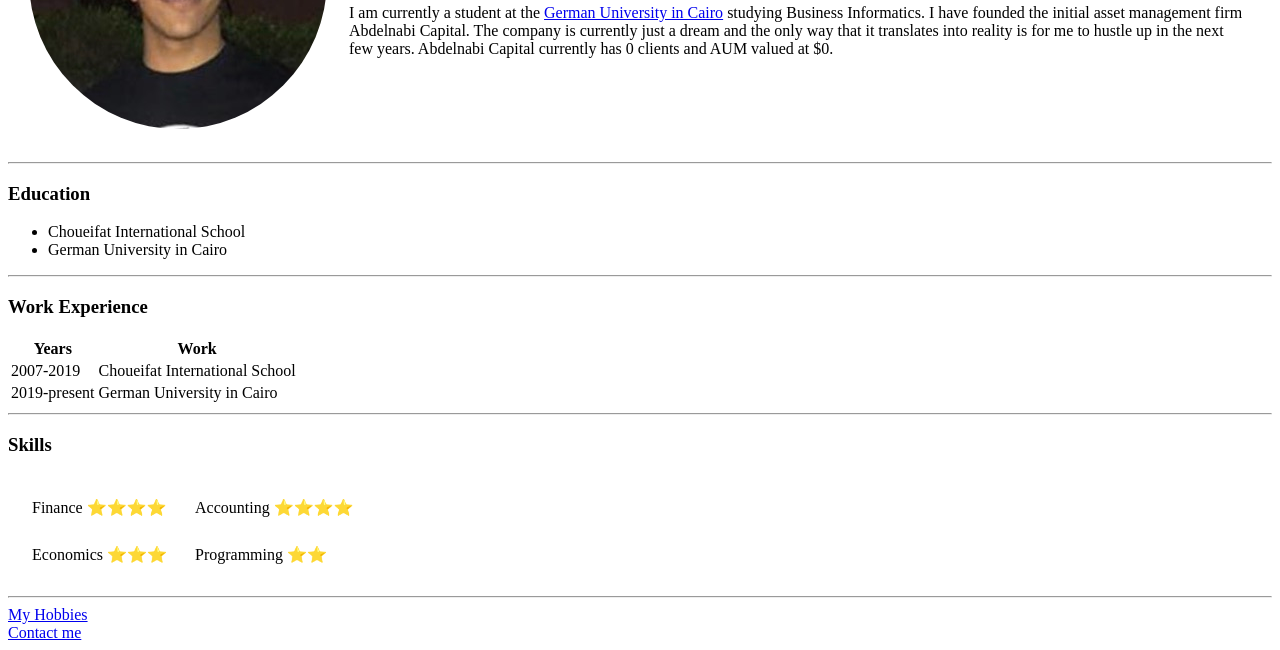
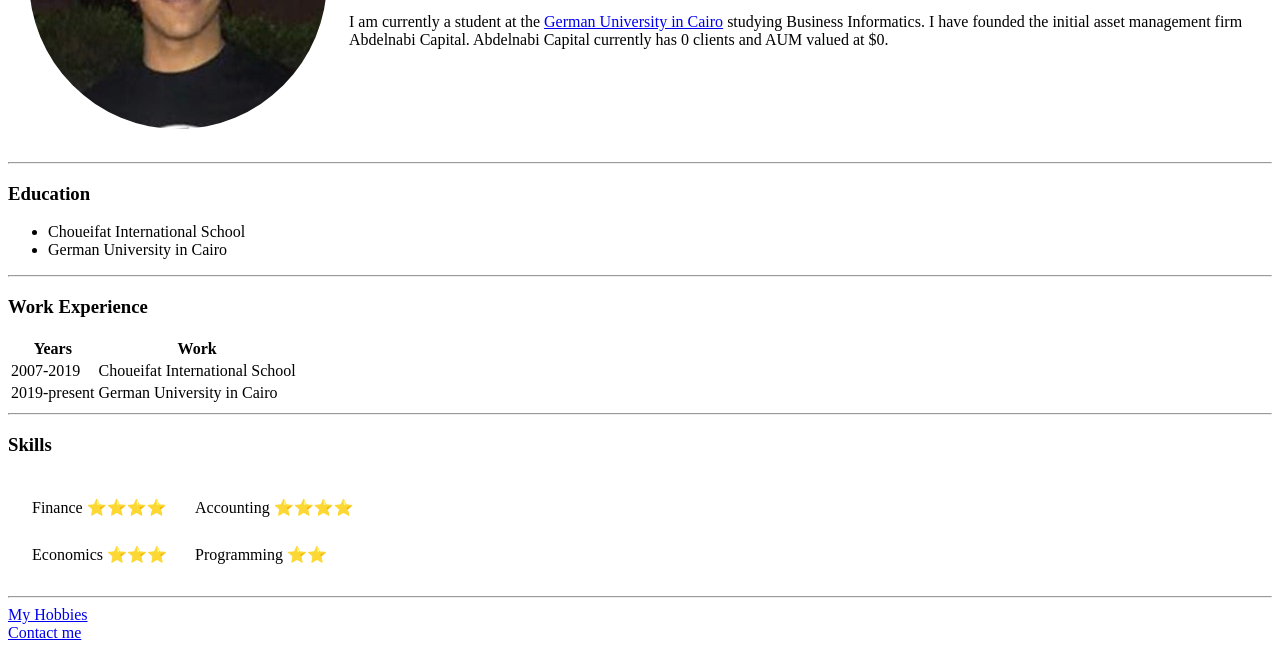
Before and after one commit to mabedelnabi/cv, a plain HTML site: page index.html in a window 1280 px wide. Shown: the part 198-848 px from the top of the page. Drawn offline with Linux system fonts and the light colour scheme.

Commit message:
Update index.html

```diff
--- a/index.html
+++ b/index.html
@@ -13,8 +13,7 @@
       <td>
         <h1>Mohammad Abdelnabi</h1>
         <p><em>Founder and CEO of <strong><a href="https://abdelnabicapital.wixsite.com/website">Abdelnabi Capital</a></strong></em> </p>
-        <p>I am currently a student at the <a href="https://www.guc.edu.eg/">German University in Cairo</a> studying Business Informatics. I have founded the initial asset management firm Abdelnabi Capital. The company is currently just a dream and the only way that
-          it translates into reality is for me to hustle up in the next few years. Abdelnabi Capital currently has 0 clients and AUM valued at $0.</p>
+        <p>I am currently a student at the <a href="https://www.guc.edu.eg/">German University in Cairo</a> studying Business Informatics. I have founded the initial asset management firm Abdelnabi Capital. Abdelnabi Capital currently has 0 clients and AUM valued at $0.</p>
       </td>
     </tr>
   </table>
```
